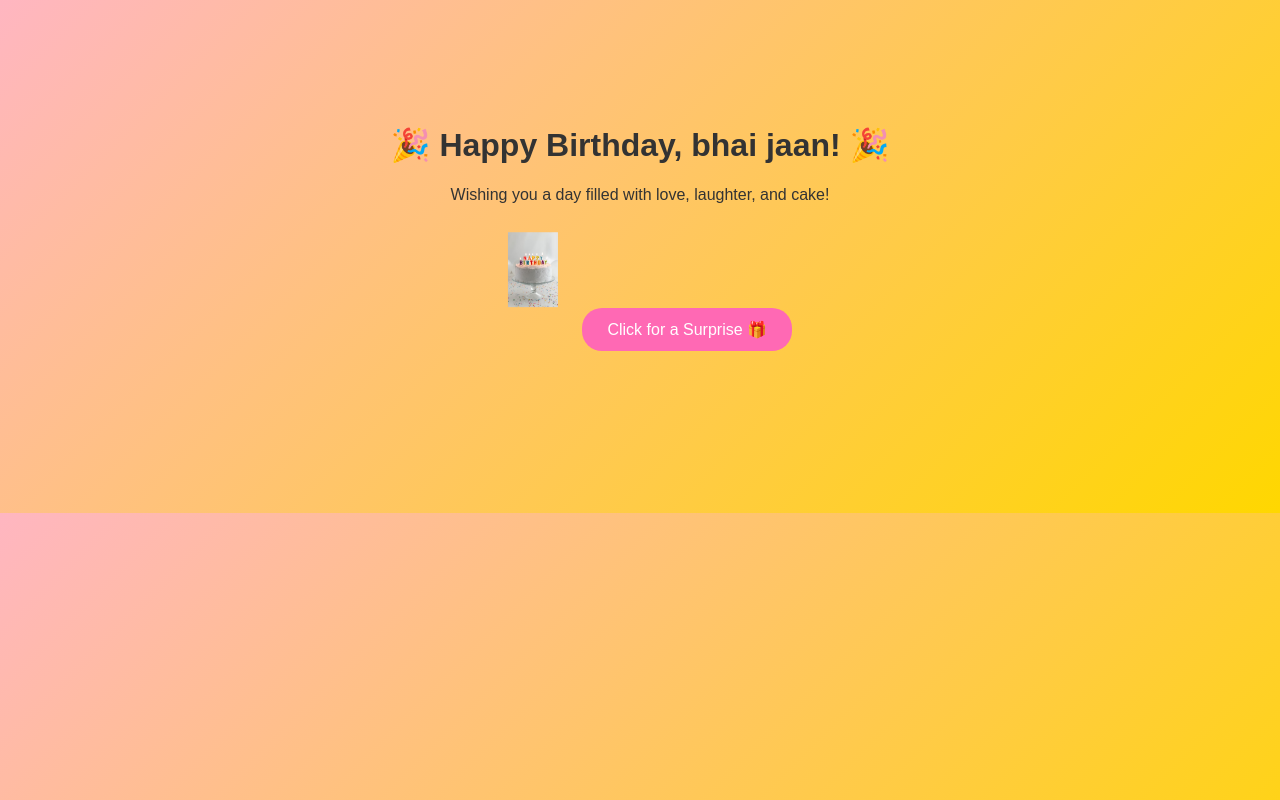
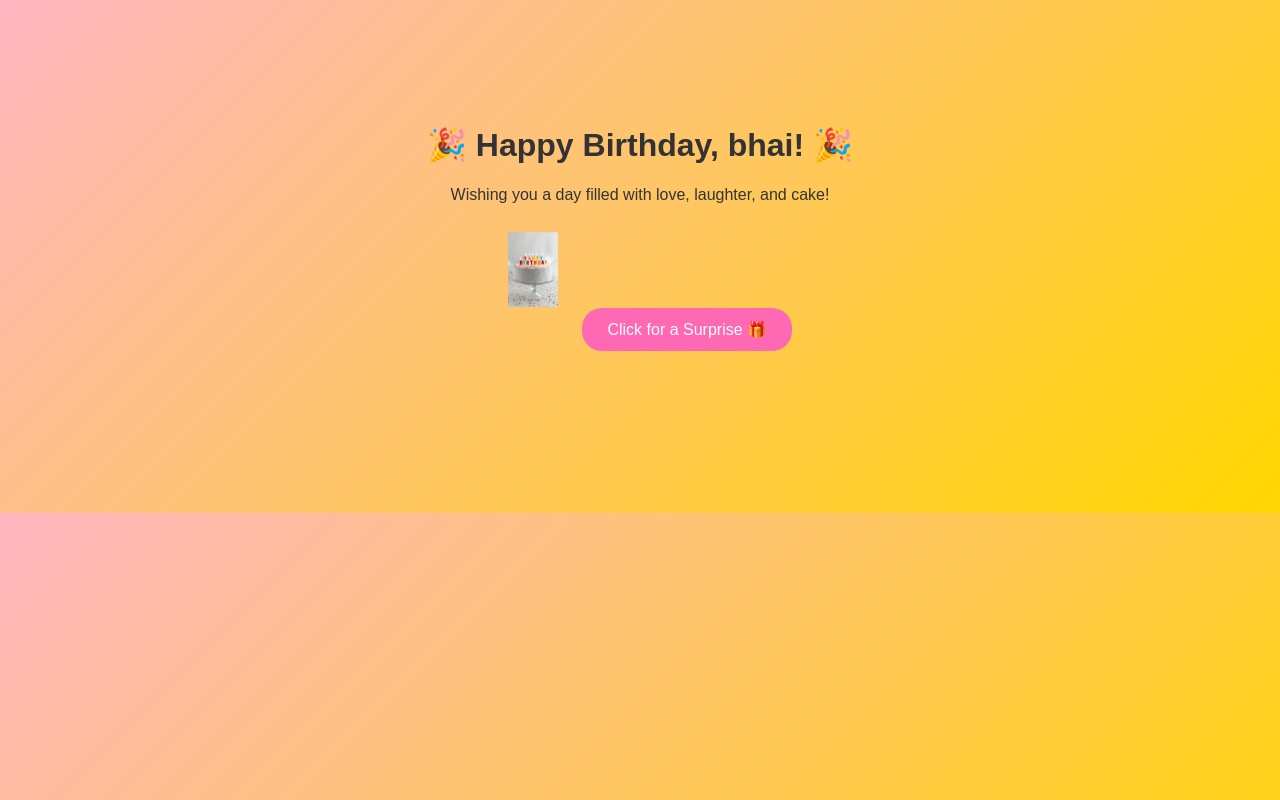
Before and after one commit to zs7998329-zs/web, a plain HTML site: page index.html in a window 1280 px wide. Drawn offline with Linux system fonts and the light colour scheme.

Commit message:
update tittle

```diff
--- a/index.html
+++ b/index.html
@@ -8,7 +8,7 @@
 </head>
 <body>
   <div class="container">
-    <h1>🎉 Happy Birthday, bhai jaan! 🎉</h1>
+    <h1>🎉 Happy Birthday, bhai! 🎉</h1>
     <p>Wishing you a day filled with love, laughter, and cake!</p>
     <img src="birthday cake.avif" alt="Birthday Cake" class="cake">
     <button onclick="showSurprise()">Click for a Surprise 🎁</button>
```
